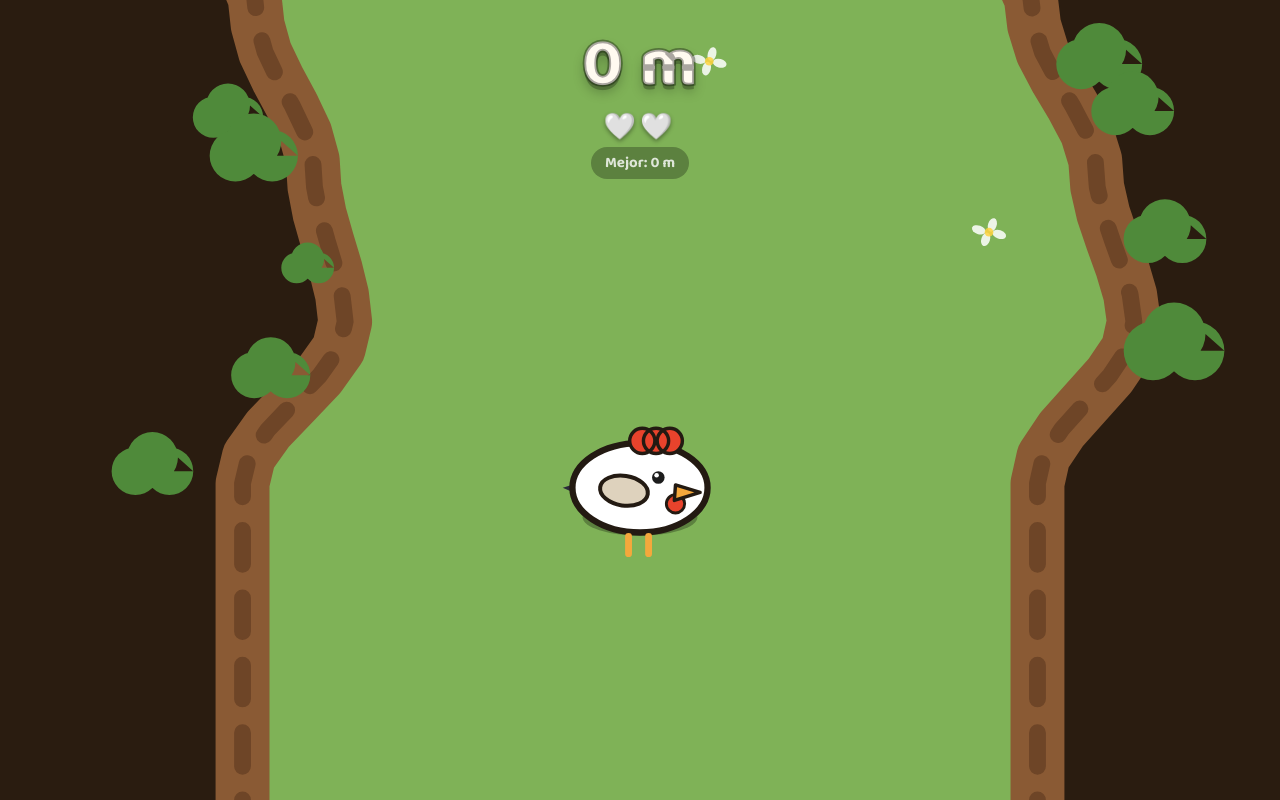
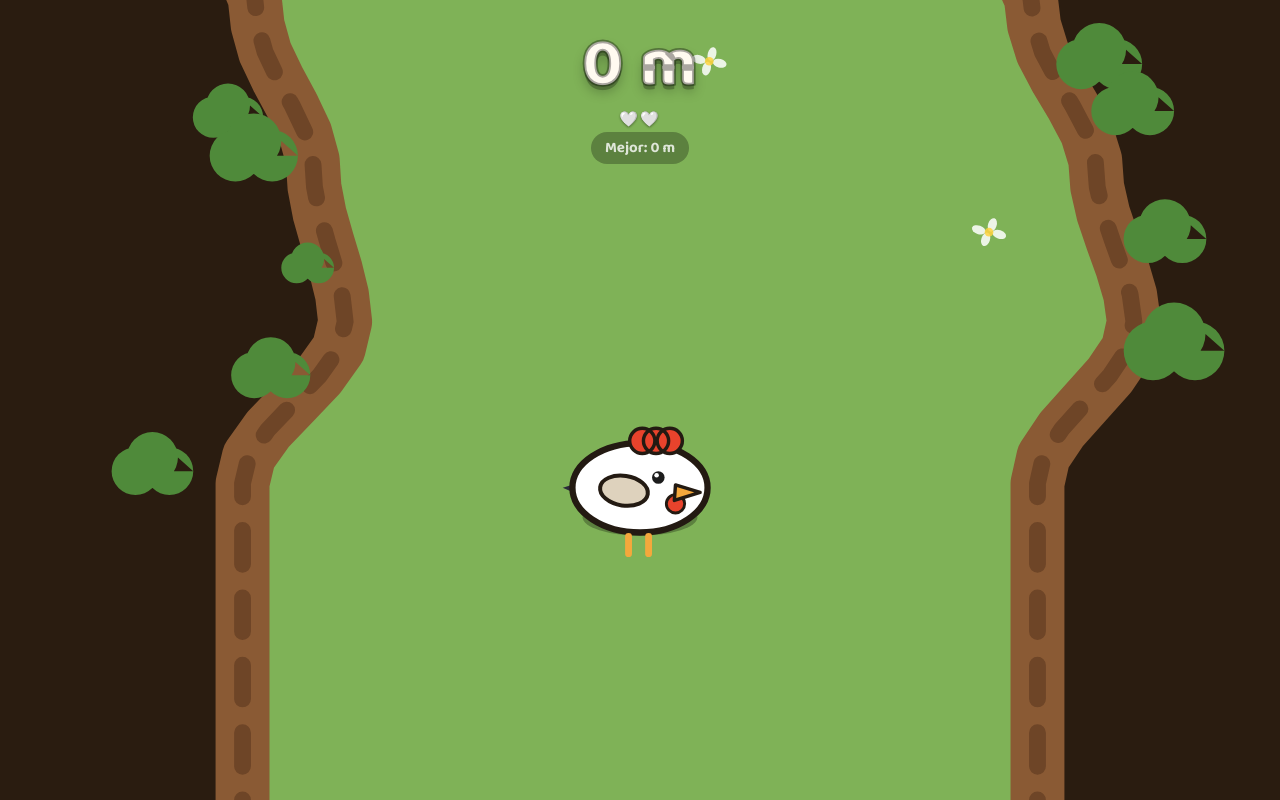
Before and after one commit to salbcn77/ChickenHop, a plain HTML site: page index.html in a window 1280 px wide. Both pictures are taken after a click on the button "JUGAR". Drawn offline with Linux system fonts and the light colour scheme.

Commit message:
Add files via upload

```diff
--- a/game.js
+++ b/game.js
@@ -191,17 +191,28 @@
       }
       if (gameMode === 'story' && z > 150) {
         const activeHearts = decorations.filter((d) => d.type === 'heart' && !d.collected).length;
-        if (activeHearts < MAX_EXTRA_LIVES && rand() < 0.05) {
-          const dz = prev.z + rand() * SEGMENT_LEN;
+        if (activeHearts < MAX_EXTRA_LIVES && rand() < 0.12) {
+          // The chicken only ever lands exactly on multiples of HOP_FORWARD
+          // (every hop advances z by exactly that much, whichever direction
+          // you jump) — a heart placed at any other z could never actually
+          // be landed on, no matter how well you aim. Snap it to one of the
+          // landing points that falls within this segment.
+          const firstLanding = Math.ceil(prev.z / HOP_FORWARD) * HOP_FORWARD;
+          const landings = [];
+          for (let gz = firstLanding; gz <= z; gz += HOP_FORWARD) landings.push(gz);
+          if (landings.length) {
+            const dz = landings[Math.floor(rand() * landings.length)];
             const cx = centerAt(dz);
             const hwAt = halfWidthAt(dz);
+            const heartX = cx + (rand() * 2 - 1) * hwAt * 0.4;
             decorations.push({
               z: dz,
-            x: cx + (rand() * 2 - 1) * hwAt * 0.55,
+              x: heartX,
               type: 'heart',
               seed: rand(),
               collected: false,
             });
+          }
         }
       }
     }
@@ -425,7 +436,7 @@
       if (d.type !== 'heart' || d.collected) continue;
       const dx = d.x - chicken.worldX;
       const dz = d.z - chicken.worldZ;
-      if (dx * dx + dz * dz < 14 * 14) {
+      if (dx * dx + dz * dz < 18 * 18) {
         d.collected = true;
         extraLives = Math.min(MAX_EXTRA_LIVES, extraLives + 1);
         updateLivesUI();
@@ -1170,7 +1181,7 @@
         ctx.globalAlpha = 1;
       } else if (d.type === 'heart' && !d.collected) {
         const bob = Math.sin(performance.now() / 260 + d.seed * 10) * 3 * s;
-        drawHeartShape(p.sx, p.sy + bob, 9 * s);
+        drawHeartShape(p.sx, p.sy + bob, 17 * s);
       }
     }
   }
--- a/style.css
+++ b/style.css
@@ -83,12 +83,12 @@ html, body {
 }
 
 #lives {
-  margin-top: 4px;
-  margin-bottom: 4px;
-  font-size: 26px;
+  margin-top: 2px;
+  margin-bottom: 2px;
+  font-size: 15px;
   line-height: 1;
-  letter-spacing: 4px;
-  filter: drop-shadow(0 2px 2px rgba(0,0,0,0.4));
+  letter-spacing: 2px;
+  filter: drop-shadow(0 1px 1px rgba(0,0,0,0.4));
 }
 
 #lives.hidden {
```
Lines whose indentation alone changed are shown as unchanged.
